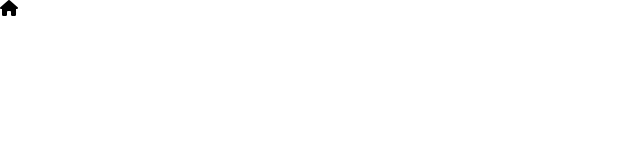
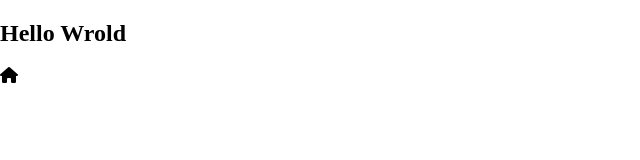
Before and after one commit to SomeshJagdhane/template-test, a plain HTML site: page index.html in a window 1280 px wide. Shown: the whole page, without its empty margins (0-640 px from the left). Drawn offline with Linux system fonts and the light colour scheme.

Commit message:
Hello World

```diff
--- a/index.html
+++ b/index.html
@@ -18,6 +18,7 @@
     <title>Template</title>
   </head>
   <body>
+    <h2>Hello Wrold</h2>
     <i class="fa-solid fa-house"></i>
     <script src="./script.js"></script>
   </body>
--- a/script.js
+++ b/script.js
@@ -0,0 +1 @@
+console.log('Hello World');
```
